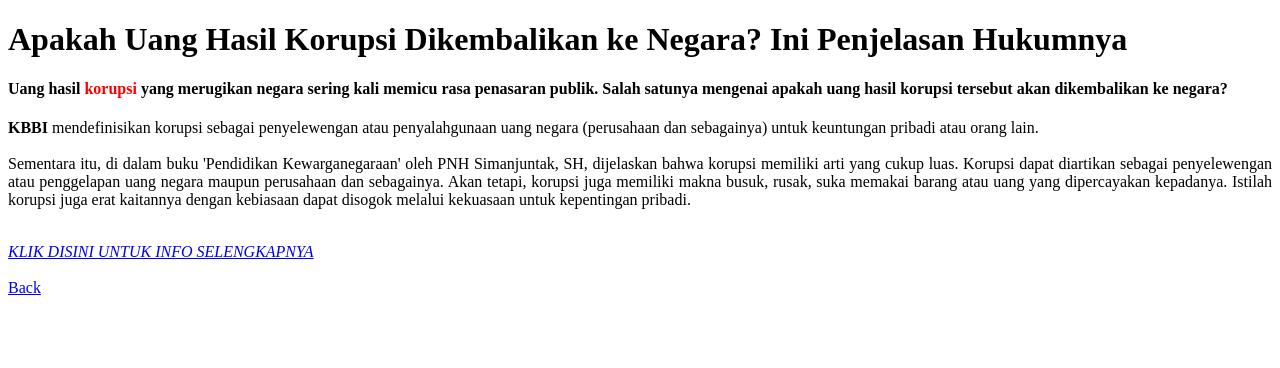
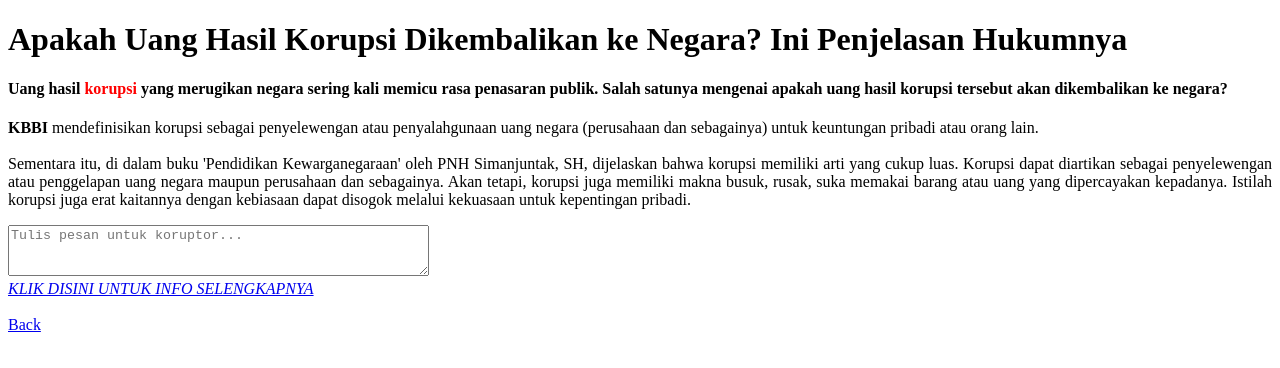
Before and after one commit to abdullah-fikri/koda-b4-html3, a plain HTML site: page korupsi.html in a window 1280 px wide. Drawn offline with Linux system fonts and the light colour scheme.

Commit message:
application of placeholder attributes

```diff
--- a/korupsi.html
+++ b/korupsi.html
@@ -27,7 +27,7 @@
       Istilah korupsi juga erat kaitannya dengan kebiasaan dapat disogok melalui
       kekuasaan untuk kepentingan pribadi.
     </p>
-
+    <textarea name="pesan" rows="3" cols="50" placeholder="Tulis pesan untuk koruptor..."></textarea>
     <br>
 
     <em
```
